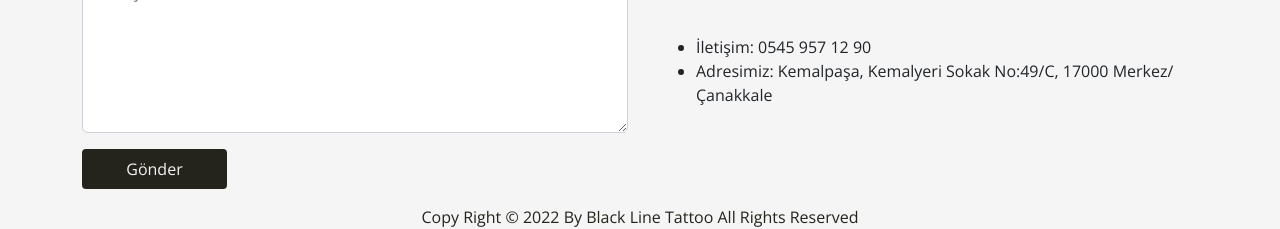
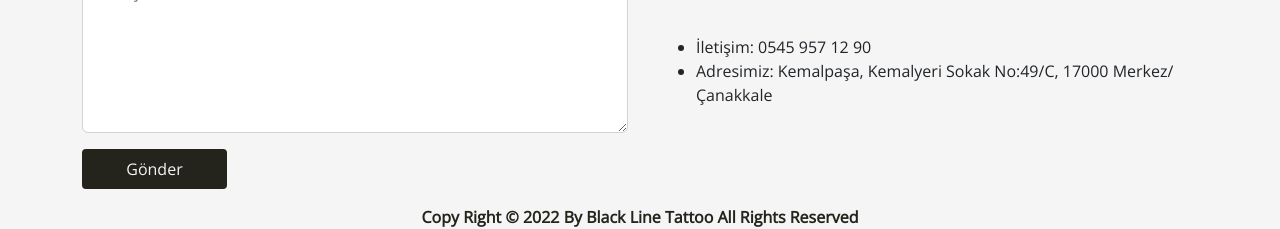
Before and after one commit to beqaux/BlackLineTattoo, a plain HTML site: page index.html in a window 1280 px wide. Shown: the part 9276-9505 px from the top of the page. Drawn offline with nearby package versions, Linux system fonts and the light colour scheme.

Commit message:
Update style.css

```diff
--- a/style.css
+++ b/style.css
@@ -338,6 +338,10 @@ h5{font-size: 1.50rem;}
 /* footer css starts here */
 
     footer {
-       color: rgb(36, 36, 28);}
+       color: rgb(36, 36, 28);
+       font-weight: bold;
+    }
+
+
 
 /* footer css ends here */
```
